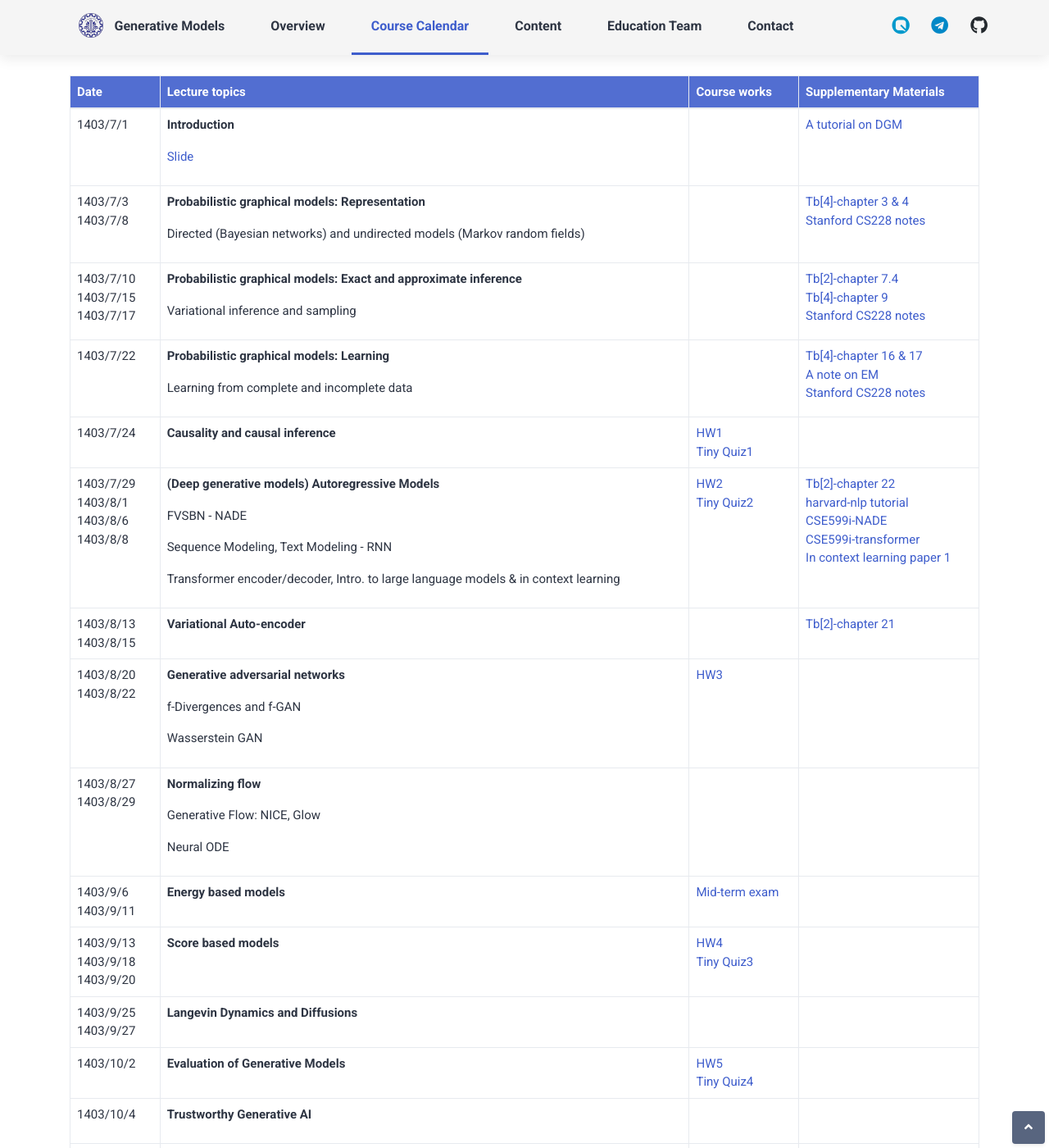
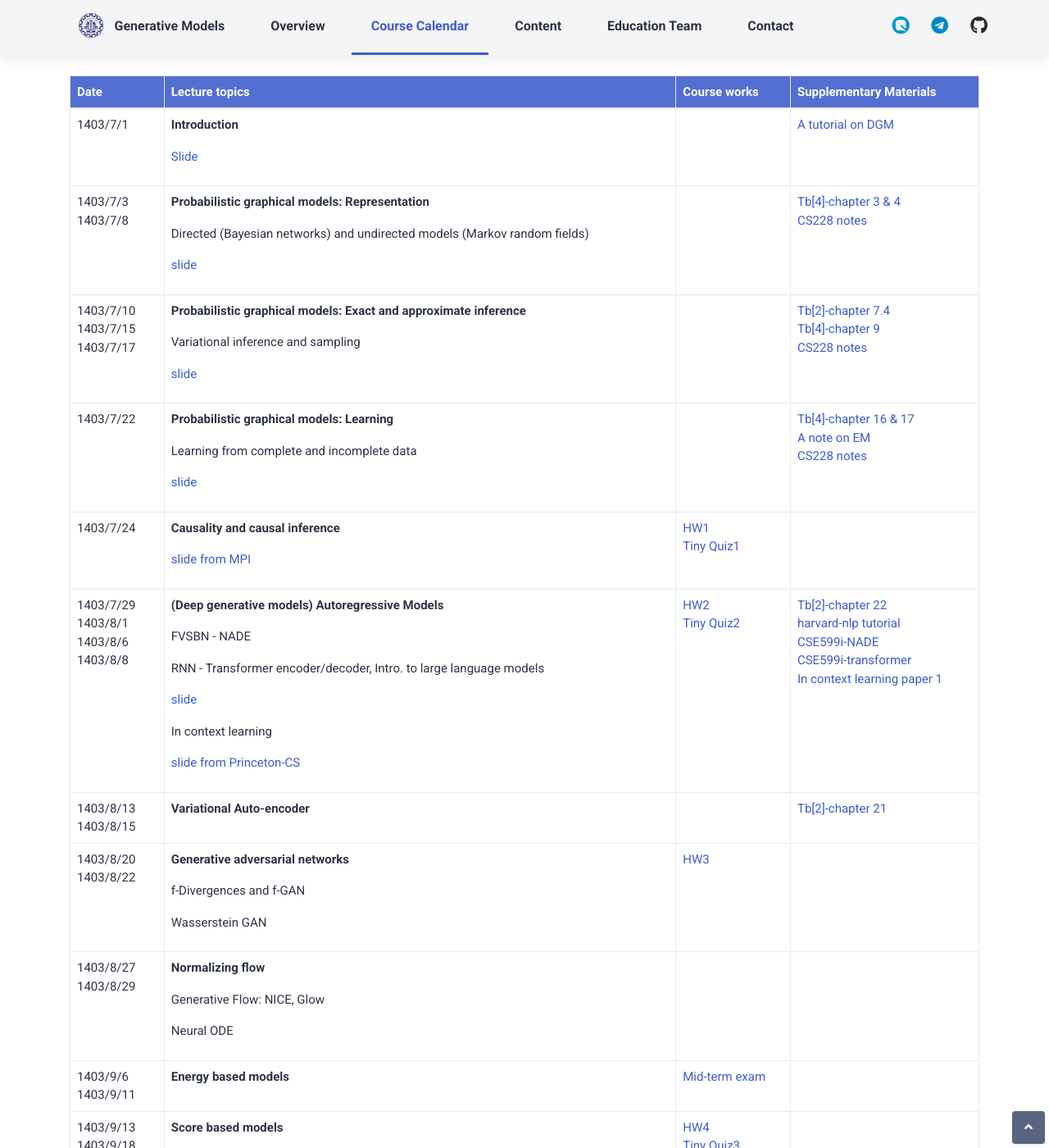
Before and after one commit to Sharif-CS-GenerativeModels/Sharif-CS-GenerativeModels.github.io, a Jekyll site: the page built from index.html, in a window 1280 px wide and 1400 px high, scrolled down 802 px. Shown: the whole window at 82% size. Built offline with Jekyll 4.4.1, drawn with Linux system fonts in a browser that asks for light colours; some web fonts are replaced; comment, search, counter and statistics services are not loaded.

Commit message:
Update calendar.yml

```diff
--- a/_data/calendar.yml
+++ b/_data/calendar.yml
@@ -19,11 +19,13 @@
       link: ""
     - title: "Directed (Bayesian networks) and undirected models (Markov random fields)"
       link: ""
+    - title: "slide"
+      link: "https://github.com/Sharif-CS-GenerativeModels/Sharif-CS-GenerativeModels.github.io/blob/main/assets/slides/PGM-Representation.pdf"
   assignment: []
   sections:
       - title: "Tb[4]-chapter 3 & 4"
         link: ""
-      - title: "Stanford CS228 notes"
+      - title: "CS228 notes"
         link: "https://ermongroup.github.io/cs228-notes/"
   color: ""
 
@@ -36,13 +38,15 @@
       link: ""
     - title: "Variational inference and sampling"
       link: ""
+    - title: "slide"
+      link: "https://github.com/Sharif-CS-GenerativeModels/Sharif-CS-GenerativeModels.github.io/blob/main/assets/slides/PGM-Inference.pdf"
   assignment: []
   sections:
   - title: "Tb[2]-chapter 7.4"
     link: ""
   - title: "Tb[4]-chapter 9"
     link: ""
-  - title: "Stanford CS228 notes"
+  - title: "CS228 notes"
     link: "https://ermongroup.github.io/cs228-notes/"
   color: ""
 
@@ -53,13 +57,15 @@
       link: ""
     - title: "Learning from complete and incomplete data"
       link: ""
+    - title: "slide"
+      link: "https://github.com/Sharif-CS-GenerativeModels/Sharif-CS-GenerativeModels.github.io/blob/main/assets/slides/PGM-Learning.pdf"
   assignment: []
   sections:
     - title: "Tb[4]-chapter 16 & 17"
       link: ""
     - title: "A note on EM"
       link: "https://people.cs.umass.edu/~domke/courses/sml2011/10em.pdf"
-    - title: "Stanford CS228 notes"
+    - title: "CS228 notes"
       link: "https://ermongroup.github.io/cs228-notes/"
   color: ""
 
@@ -68,11 +74,13 @@
   subjects:
     - title: "**Causality and causal inference**"
       link: ""
+    - title: "slide from MPI"
+      link: "https://github.com/Sharif-CS-GenerativeModels/Sharif-CS-GenerativeModels.github.io/blob/main/assets/slides/Cauality.pdf"
   assignment:
     - title: "HW1"
-      link: "/assignments/hw1.pdf"
+      link: "https://github.com/Sharif-CS-GenerativeModels/Sharif-CS-GenerativeModels.github.io/blob/main/assets/slides/GM-TA1.rar"
     - title: "Tiny Quiz1"
-      link: "/assignments/hw1.pdf"
+      link: "https://github.com/Sharif-CS-GenerativeModels/Sharif-CS-GenerativeModels.github.io/blob/main/assets/slides/quiz1.pdf"
   sections: []
   color: ""
 
@@ -86,10 +94,14 @@
       link: ""
     - title: "FVSBN - NADE"
       link: ""
-    - title: "Sequence Modeling, Text Modeling - RNN"
+    - title: "RNN - Transformer encoder/decoder, Intro. to large language models"
       link: ""
-    - title: "Transformer encoder/decoder, Intro. to large language models & in context learning"
+    - title: "slide"
+      link: "https://github.com/Sharif-CS-GenerativeModels/Sharif-CS-GenerativeModels.github.io/blob/main/assets/slides/Autoregressive-models.pdf"
+    - title: "In context learning"
       link: ""
+    - title: "slide from Princeton-CS"
+      link: "https://github.com/Sharif-CS-GenerativeModels/Sharif-CS-GenerativeModels.github.io/blob/main/assets/slides/In-context-learning-princeton.pdf"
   assignment:
     - title: "HW2"
       link: "/assignments/hw2.pdf"
```
